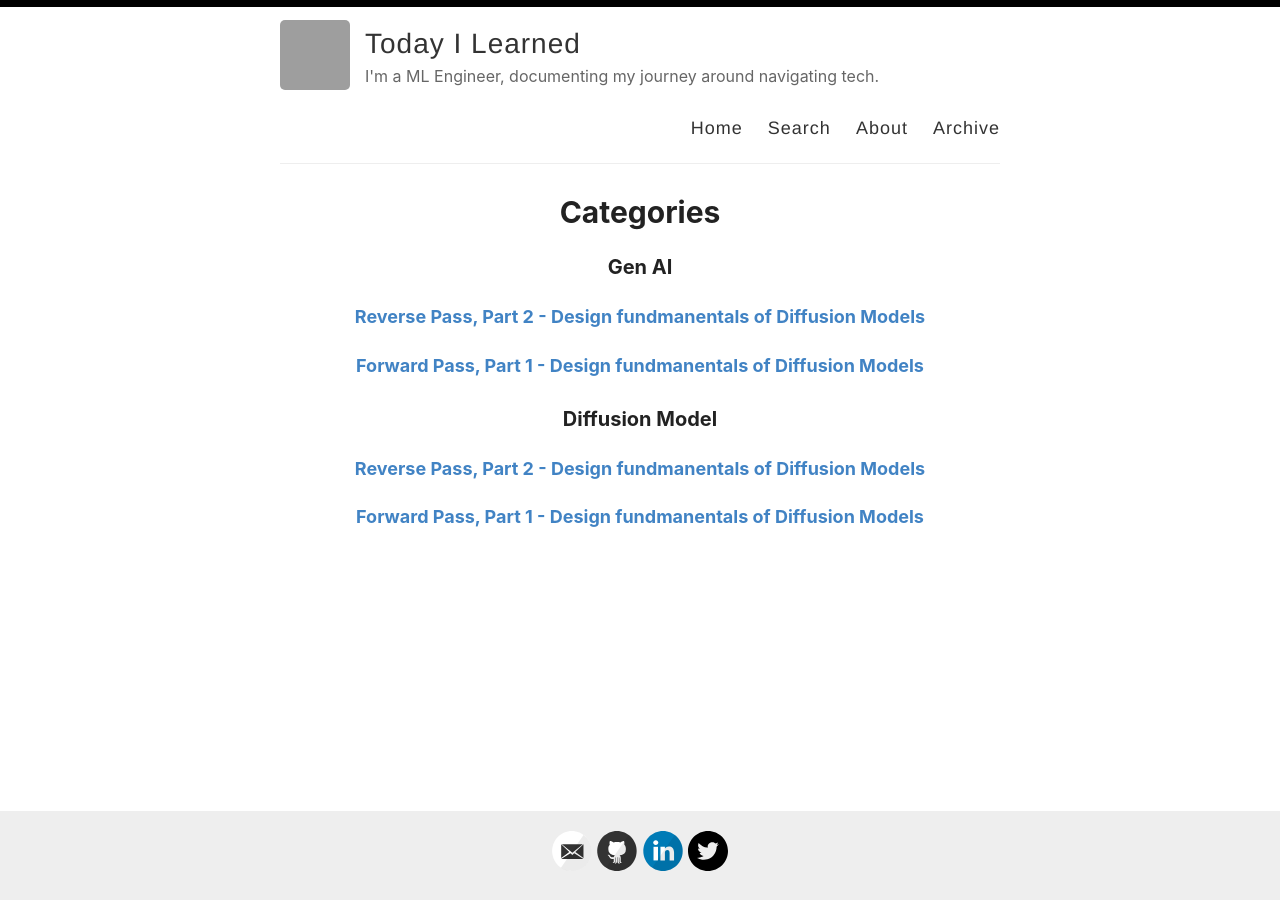
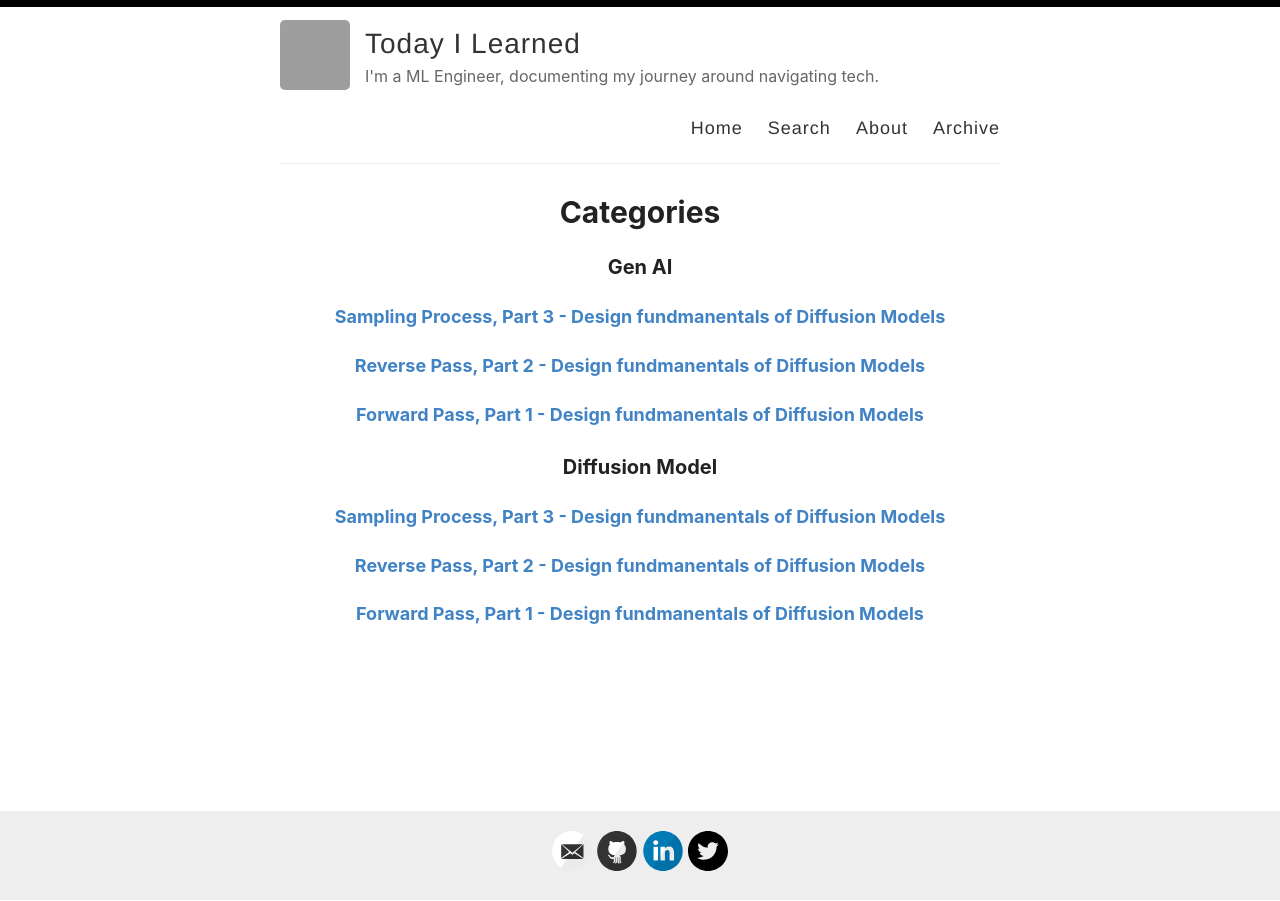
Before and after one commit to santosh-r24/santosh-r24.github.io, a Jekyll site: the page built from _pages/categories.md, in a window 1280 px wide. Built offline with Jekyll 4.4.1, drawn with Linux system fonts in a browser that asks for light colours; grey boxes are pictures that could not be loaded.

Commit message:
Update 2024-06-12-DiffusionModel-Part_3-SampleProcess.md

```diff
--- a/_posts/2024-06-12-DiffusionModel-Part_3-SampleProcess.md
+++ b/_posts/2024-06-12-DiffusionModel-Part_3-SampleProcess.md
@@ -1,46 +1,56 @@
+---
+layout: post
+title: Sampling Process, Part 3 - Design fundmanentals of Diffusion Models
+categories: [Gen AI, Diffusion Model]
+---
+
+
 ## Sampling Process
 
 This is the third and final process in the design aspects of the Diffusion Model. Here, the trained network learns to generate images by denoising from complete noise to a clear image. The key areas of focus are:
 
-### Conditional Generation
+### 1. Conditional Generation
 
 Guiding the generative process with specific conditions or prompts is essential. Effective guiding mechanisms must be designed to generate high-quality images based on these conditions.
 
-#### Guiding Mechanisms
+**Guiding Mechanisms**
 
 These mechanisms correct the unconditional direction based on given conditions.
 
-- **Vanilla Guidance**:
-  This straightforward method combines conditions and time in the reverse process for denoising. The model receives a combined input carrying contextual information from the condition and temporal information from the time step.
+  - **Vanilla Guidance**:
+    This straightforward method combines conditions and time in the reverse process for denoising. The model receives a combined input carrying contextual information from the condition and temporal information from the time step.
 
-  $x_{t-1} = f(x_t, c + t)$
+    $x_{t-1} = f(x_t, c + t)$
 
-  Here, \(f\) represents the denoising function, $\(x_t\)$ is the noisy image at timestep $\(t\)$, and $\(c + t\)$ is the combined condition and time step input. The influence of the condition is fixed by the addition process. Since there’s no way to dynamically change this condition with respect to timesteps, the later samples might not conform well.
+    Here, \(f\) represents the denoising function, $\(x_t\)$ is the noisy image at timestep $\(t\)$, and $\(c + t\)$ is the combined condition and time step input. The influence of the condition is fixed by the addition process. Since there’s no way to dynamically change this condition with respect to timesteps, the later samples might not conform well.
 
-- **Classifier Guidance**:
-  An extra pre-trained classifier is used to change directions.
+  - **Classifier Guidance**:
+    An extra pre-trained classifier is used to change directions.
 
-  $\nabla_x \log p(x|c) = \nabla_x \log p(x) + w \nabla_x \log p(c|x)$
+    $\nabla_x \log p(x|c) = \nabla_x \log p(x) + w \nabla_x \log p(c|x)$
 
 
-  Here, \(\nabla_x \log p(x|c)\) and \(\nabla_x \log p(x)\) are conditional and unconditional scores, respectively, \(\nabla_x \log p(c|x)\) is the gradient of a classifier, and \(w\) is the weight. As the weight increases, the denoising network is more constrained to produce samples. However, an extra classifier may lead to additional costs, scaled up because the classifier is trained on each noise level.
+    Here, \(\nabla_x \log p(x|c)\) and \(\nabla_x \log p(x)\) are conditional and unconditional scores, respectively, \(\nabla_x \log p(c|x)\) is the gradient of a classifier, and \(w\) is the weight. As the weight increases, the denoising network is more constrained to produce samples. However, an extra classifier may lead to additional costs, scaled up because the classifier is trained on each noise level.
 
-- **Classifier-Free Guidance**:
-  To avoid the overhead of a classifier, this method uses a mixture of an unconditional model and vanilla guidance. The score from this quickly deviates away from the unconditional score, thus generating samples that satisfy the condition better.
+  - **Classifier-Free Guidance**:
+    To avoid the overhead of a classifier, this method uses a mixture of an unconditional model and vanilla guidance. The score from this quickly deviates away from the unconditional score, thus generating samples that satisfy the condition better.
 
-- **Learned Mechanism**:
-  Instead of relying on manually designed guidance mechanisms, the model can learn how to modify its output better to adhere to the given conditions. This is done by using an additional network that learns to adjust the output of a pre-trained unconditional denoising network.
+  - **Learned Mechanism**:
+    Instead of relying on manually designed guidance mechanisms, the model can learn how to modify its output better to adhere to the given conditions. This is done by using an additional network that learns to adjust the output of a pre-trained unconditional denoising network.
 
-### Fast Generation
+### 2. Fast Generation
 
 The sampling procedure is several times slower compared to other generative models. The long generation time is mainly attributed to the number of timesteps. Therefore, reducing the time it takes to generate high-quality images is a primary focus.
 
-#### Acceleration Design
+**Acceleration Design**
 
 Reducing the number of timesteps is the main goal of acceleration.
 
-- **Truncation**:
-  Selects an intermediate timestep $\(t'\)$ and truncates the transition chain there. Another network is trained to model $\(P(t')\)$. Both training and inference times are reduced, and the timestep to truncate depends on data quality.
+  - **Truncation**:
+    Selects an intermediate timestep $\(t'\)$ and truncates the transition chain there. Another network is trained to model $\(P(t')\)$. Both training and inference times are reduced, and the timestep to truncate depends on data quality.
 
-- **Knowledge Distillation**:
-  Directly distills all timesteps in the teacher network sample into one single student network. For example, the first model distills two steps to one, then it becomes a teacher and further trains another student model. Hence, after training, a student model can perform as well as the teacher model with a much lower size.
+  - **Knowledge Distillation**:
+    Directly distills all timesteps in the teacher network sample into one single student network. For example, the first model distills two steps to one, then it becomes a teacher and further trains another student model. Hence, after training, a student model can perform as well as the teacher model with a much lower size.
+
+### Mind Map
+![SP Mind Map]({{ site.url }}/images/Sampling_process.jpg "Mind Map")
```
